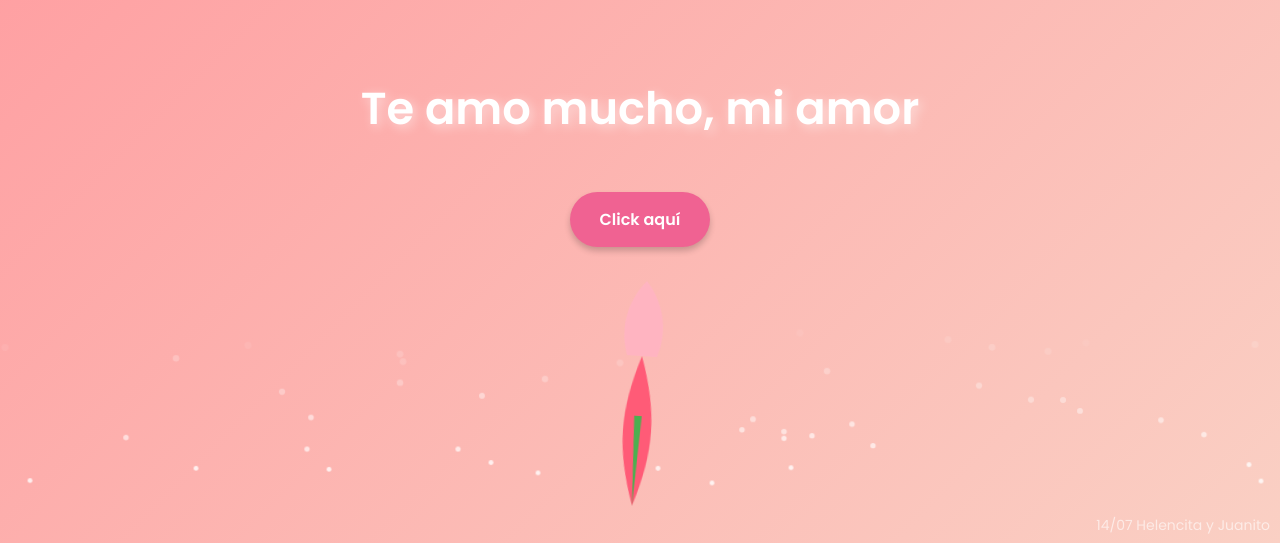
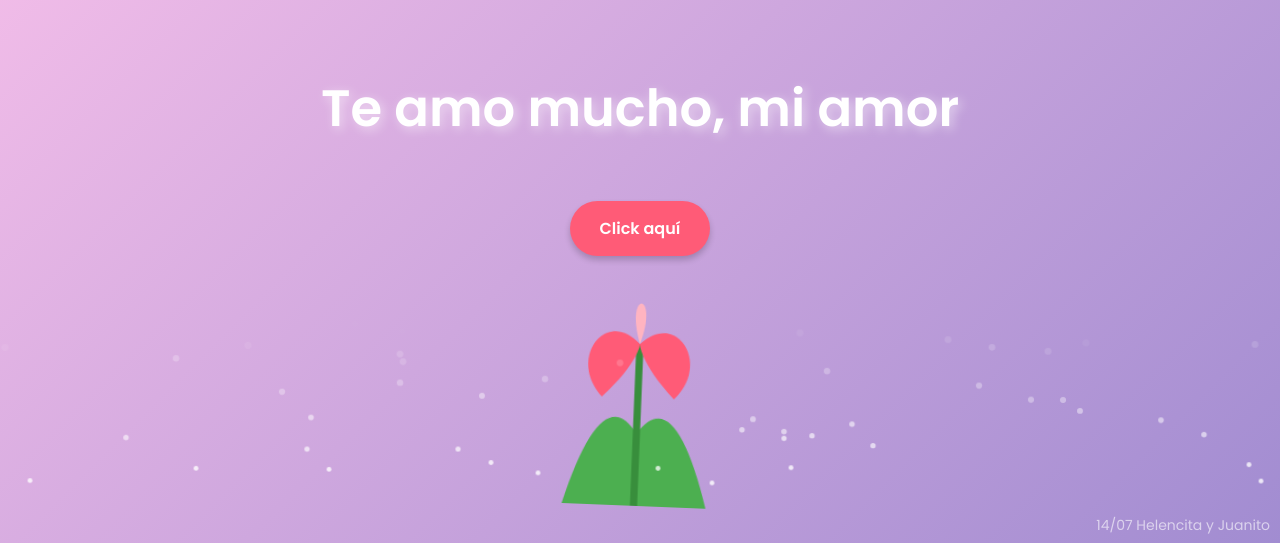
Before and after one commit to davidsito522/mi-san-Valentine-14, a plain HTML site: page index.html in a window 1280 px wide. Shown: the part 254-797 px from the top of the page. Drawn offline with Linux system fonts and the light colour scheme.

Commit message:
Update index.html

```diff
--- a/index.html
+++ b/index.html
@@ -9,14 +9,14 @@
   <link href="https://fonts.googleapis.com/css2?family=Poppins:wght@400;600&display=swap" rel="stylesheet">
 
   <style>
-    /* Fondo suave con degradado */
+    /* Fondo suave */
     body {
       margin: 0;
       height: 100vh;
       display: flex;
       justify-content: center;
       align-items: center;
-      background: linear-gradient(135deg, #ff9a9e, #fad0c4);
+      background: linear-gradient(135deg, #fbc2eb, #a18cd1);
       font-family: 'Poppins', sans-serif;
       color: white;
       overflow: hidden;
@@ -43,7 +43,7 @@
     }
 
     h1 {
-      font-size: 2.8em;
+      font-size: 3.2em;
       font-weight: 600;
       text-shadow: 2px 2px 4px rgba(0, 0, 0, 0.3);
       animation: textGlow 3s infinite alternate;
@@ -61,7 +61,7 @@
 
     /* Botón animado */
     .button {
-      background-color: #f06292;
+      background-color: #ff5b77;
       border: none;
       padding: 15px 30px;
       color: white;
@@ -80,13 +80,13 @@
       transform: scale(1.1) rotate(-3deg);
     }
 
-    /* Tulipán SVG en movimiento ondulante */
+    /* Tulipán SVG grande con animación */
     .tulip {
       position: absolute;
       bottom: 5%;
       left: 50%;
       transform: translateX(-50%);
-      width: 120px;
+      width: 180px;
       animation: sway 3s ease-in-out infinite;
     }
 
@@ -96,7 +96,7 @@
         transform: translateX(-50%) rotate(0deg);
       }
       50% {
-        transform: translateX(-50%) rotate(5deg);
+        transform: translateX(-50%) rotate(3deg);
       }
     }
 
@@ -170,11 +170,19 @@
     <button class="button" onclick="changeMessage()">Click aquí</button>
   </div>
 
-  <!-- Tulipán SVG -->
-  <svg class="tulip" xmlns="http://www.w3.org/2000/svg" viewBox="0 0 64 128">
-    <path d="M32 128 C22 98 22 78 32 48 C42 78 42 98 32 128 Z" fill="#FF5B77"/>
-    <path d="M24 48 C16 24 32 8 32 8 C32 8 48 24 40 48 Z" fill="#FFB4C1"/>
-    <path d="M30 80 L34 80 L32 128 Z" fill="#4CAF50"/>
+  <!-- Tulipán detallado -->
+  <svg class="tulip" xmlns="http://www.w3.org/2000/svg" viewBox="0 0 100 180">
+    <!-- Hojas verdes -->
+    <path d="M50 140 Q70 110 90 180 T50 180 Z" fill="#4CAF50"/>
+    <path d="M50 140 Q30 110 10 180 T50 180 Z" fill="#4CAF50"/>
+
+    <!-- Tallo -->
+    <rect x="48" y="90" width="4" height="90" fill="#388E3C"/>
+
+    <!-- Pétalos rosados -->
+    <path d="M50 90 C30 70 10 100 30 120 C50 100 50 90 50 90 Z" fill="#FF5B77"/>
+    <path d="M50 90 C70 70 90 100 70 120 C50 100 50 90 50 90 Z" fill="#FF5B77"/>
+    <path d="M50 90 C40 60 60 60 50 90 Z" fill="#FFB4C1"/>
   </svg>
 
   <!-- Marca de agua -->
```
